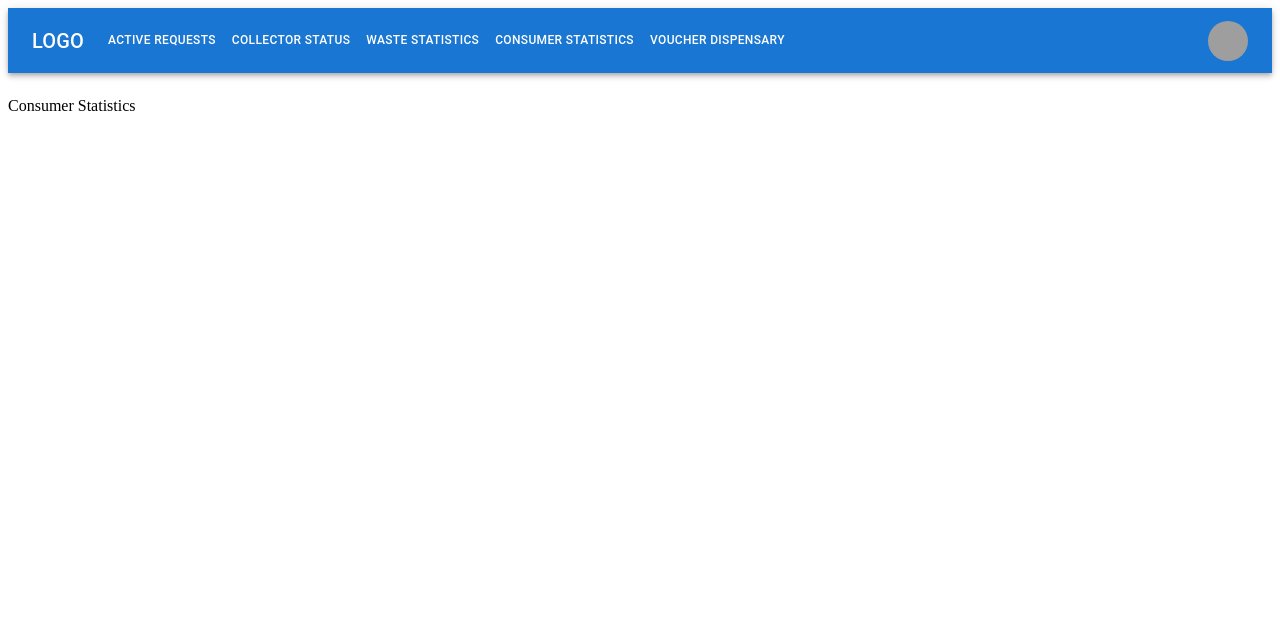
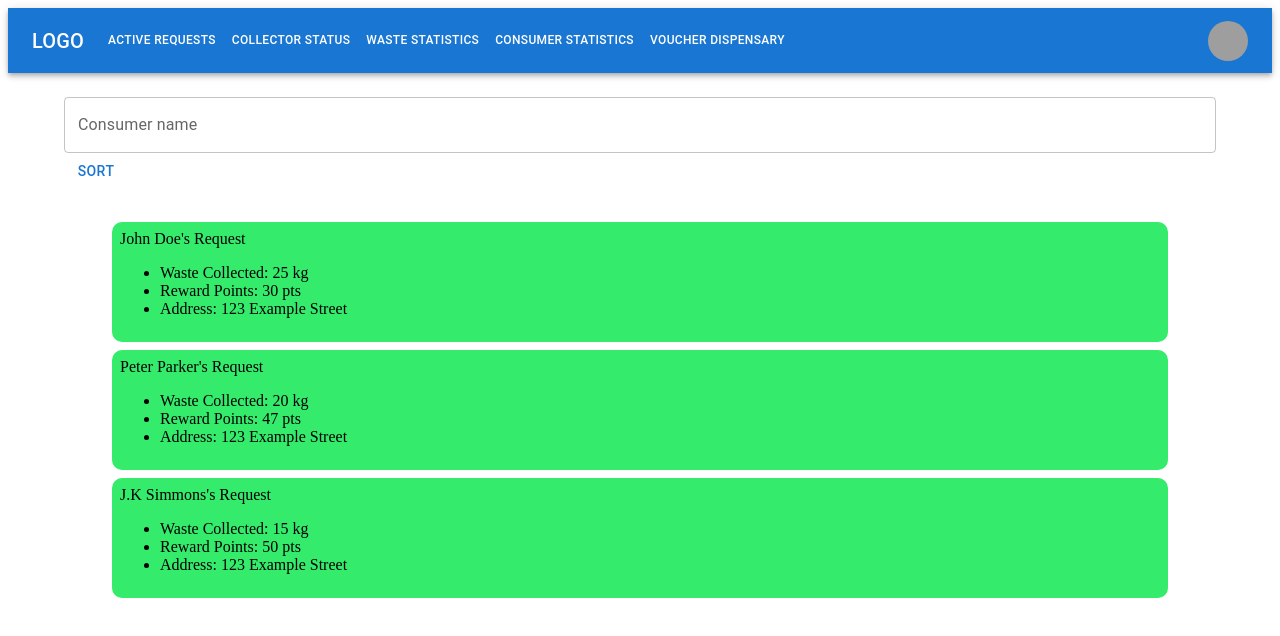
Before and after one commit to tuanle99/EWCE, a React (Create React App) app in the folder client/: page /ewce/ConsumerStats in a window 1280 px wide. Shown: the top 636 px of the page. Built offline with nearby package versions, Linux system fonts and the light colour scheme; grey boxes are pictures that could not be loaded.

Commit message:
Consumer Statistics Page

```diff
--- a/client/src/components/RequestContainer.js
+++ b/client/src/components/RequestContainer.js
@@ -2,15 +2,24 @@ import React from "react";
 import { Container, Grid } from "@mui/material";
 
 function RequestContainer(props) {
-  const { requestor } = props;
+  const { requestor, wasteAmount, reward, address } = props;
 
   return (
-    <Container sx={{ m: 1 }}>
+    <Container sx={{ mt: 1 }}>
       <Grid
         sx={{ p: 1 }}
         style={{ backgroundColor: "#34eb6b", borderRadius: 10 }}
       >
-        {requestor}'s Request
+        {requestor.first} {requestor.last}'s Request
+        <ul>
+          {wasteAmount != null ? (
+            <li>Waste Collected: {wasteAmount} kg</li>
+          ) : (
+            ""
+          )}
+          {reward != null ? <li>Reward Points: {reward} pts</li> : ""}
+          {address != null ? <li>Address: {address}</li> : ""}
+        </ul>
       </Grid>
     </Container>
   );
--- a/client/src/pages/ConsumerStats.js
+++ b/client/src/pages/ConsumerStats.js
@@ -1,7 +1,149 @@
-import React from "react";
+import React, { useState } from "react";
+import {
+  Container,
+  Autocomplete,
+  TextField,
+  Button,
+  Menu,
+  MenuItem,
+} from "@mui/material";
+import RequestContainer from "../components/RequestContainer";
+
+let dummyData = [
+  {
+    requestor: {
+      first: "John",
+      middle: "",
+      last: "Doe",
+    },
+    wasteAmount: 25,
+    reward: 30,
+    address: "123 Example Street",
+  },
+  {
+    requestor: {
+      first: "Peter",
+      middle: "",
+      last: "Parker",
+    },
+    wasteAmount: 20,
+    reward: 47,
+    address: "123 Example Street",
+  },
+  {
+    requestor: {
+      first: "J.K",
+      middle: "",
+      last: "Simmons",
+    },
+    wasteAmount: 15,
+    reward: 50,
+    address: "123 Example Street",
+  },
+];
 
 function ConsumerStats() {
-  return <div>Consumer Statistics</div>;
+  const [anchorEl, setAnchorEl] = useState(null);
+  const [list, setList] = useState(dummyData);
+  const [sortType, setSortType] = useState("");
+  const open = Boolean(anchorEl);
+  const handleClick = (event) => {
+    setAnchorEl(event.currentTarget);
+  };
+  const handleClose = (event) => {
+    setAnchorEl(null);
+    setSortType(event.currentTarget.type);
+    let newList = [];
+    switch (event.currentTarget.type) {
+      case "name":
+        newList = list.sort((a, b) => {
+          let a1 = a.requestor.first.toLowerCase();
+          let a2 = a.requestor.last.toLowerCase();
+          let b1 = b.requestor.first.toLowerCase();
+          let b2 = b.requestor.last.toLowerCase();
+          if (a1 < b1) return -1;
+          if (a1 > b1) return 1;
+          if (a1 === b1) {
+            if (a2 < b2) return -1;
+            if (a2 > b2) return 1;
+            return 0;
+          }
+          return 0;
+        });
+        setList(newList);
+
+        break;
+      case "waste collected":
+        newList = list.sort((a, b) => {
+          return b.wasteAmount - a.wasteAmount;
+        });
+        setList(newList);
+
+        break;
+      case "reward points":
+        newList = list.sort((a, b) => {
+          return b.reward - a.reward;
+        });
+        setList(newList);
+
+        break;
+      default:
+        break;
+    }
+  };
+  return (
+    <Container>
+      <Autocomplete
+        id="Consumer Name"
+        freeSolo
+        options={list.map(
+          (option) => option.requestor.first + " " + option.requestor.last
+        )}
+        renderInput={(params) => (
+          <TextField {...params} label="Consumer name" />
+        )}
+      />
+      <Button
+        id="sort-button"
+        aria-controls={open ? "demo-positioned-menu" : undefined}
+        aria-haspopup="true"
+        aria-expanded={open ? "true" : undefined}
+        onClick={handleClick}
+      >
+        Sort {sortType !== "" ? "by " + sortType : ""}
+      </Button>
+      <Menu
+        id="demo-positioned-menu"
+        aria-labelledby="sort-button"
+        anchorEl={anchorEl}
+        open={open}
+        onClose={handleClose}
+      >
+        <MenuItem onClick={handleClose} type="name">
+          Name
+        </MenuItem>
+        <MenuItem onClick={handleClose} type="waste collected">
+          Waste Collected
+        </MenuItem>
+        <MenuItem onClick={handleClose} type="reward points">
+          Reward Points
+        </MenuItem>
+      </Menu>
+      <Container sx={{ mt: 4 }}>
+        {list.map((data) => {
+          return (
+            <RequestContainer
+              key={data.requestor.first + " " + data.requestor.last}
+              requestor={data.requestor}
+              wasteAmount={data.wasteAmount}
+              reward={data.reward}
+              address={data.address}
+            />
+          );
+        })}
+      </Container>
+    </Container>
+  );
 }
 
 export default ConsumerStats;
```
